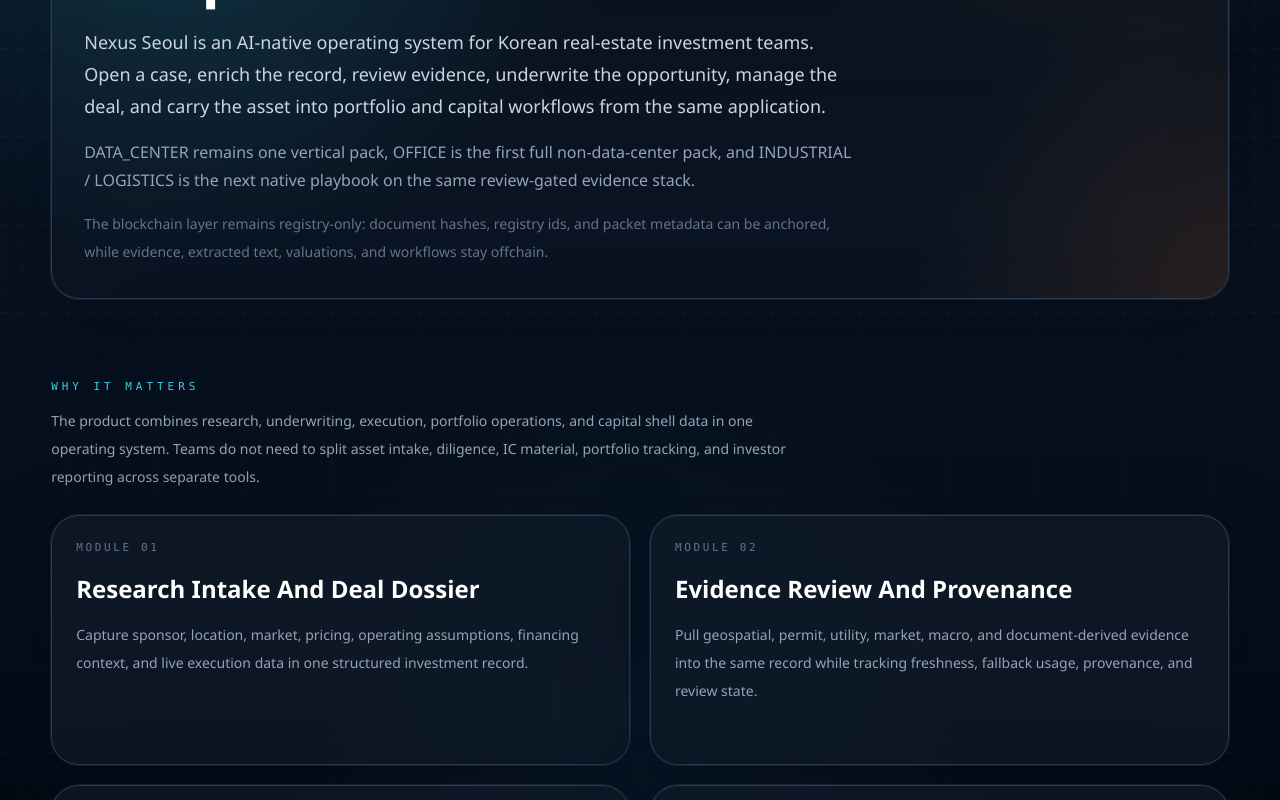
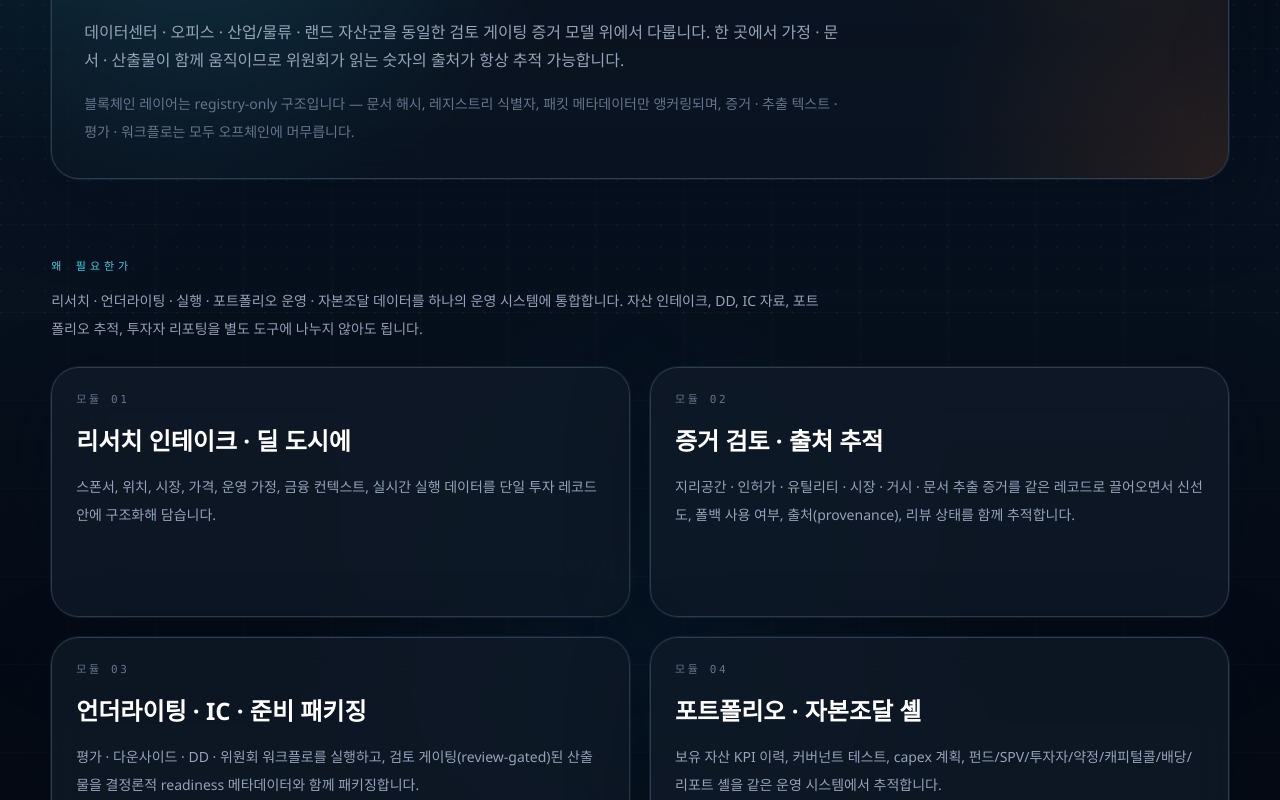
Before and after one commit to pppaal/datacenter-quant-tokenization, a Next.js app in the folder apps/web/: page /product in a window 1280 px wide. Shown: the part 480-1280 px from the top of the page. Built offline with nearby package versions, Linux system fonts and the light colour scheme.

Commit message:
Translate /product page to Korean + drop internal enum leak
Hero, 4 module cards, '왜 필요한가' section now in Korean.
Removed DATA_CENTER / OFFICE / INDUSTRIAL_LOGISTICS internal Prisma
enum names from the asset-class paragraph.

```diff
--- a/apps/web/app/product/page.tsx
+++ b/apps/web/app/product/page.tsx
@@ -4,20 +4,20 @@ import { Card } from '@/components/ui/card';
 
 const sections = [
   {
-    title: 'Research Intake And Deal Dossier',
-    body: 'Capture sponsor, location, market, pricing, operating assumptions, financing context, and live execution data in one structured investment record.'
+    title: '리서치 인테이크 · 딜 도시에',
+    body: '스폰서, 위치, 시장, 가격, 운영 가정, 금융 컨텍스트, 실시간 실행 데이터를 단일 투자 레코드 안에 구조화해 담습니다.'
   },
   {
-    title: 'Evidence Review And Provenance',
-    body: 'Pull geospatial, permit, utility, market, macro, and document-derived evidence into the same record while tracking freshness, fallback usage, provenance, and review state.'
+    title: '증거 검토 · 출처 추적',
+    body: '지리공간 · 인허가 · 유틸리티 · 시장 · 거시 · 문서 추출 증거를 같은 레코드로 끌어오면서 신선도, 폴백 사용 여부, 출처(provenance), 리뷰 상태를 함께 추적합니다.'
   },
   {
-    title: 'Underwriting, IC, And Readiness',
-    body: 'Run valuation, downside, diligence, and committee workflows, then package review-gated outputs with deterministic readiness metadata.'
+    title: '언더라이팅 · IC · 준비 패키징',
+    body: '평가 · 다운사이드 · DD · 위원회 워크플로를 실행하고, 검토 게이팅(review-gated)된 산출물을 결정론적 readiness 메타데이터와 함께 패키징합니다.'
   },
   {
-    title: 'Portfolio And Capital Shell',
-    body: 'Track held-asset KPI history, covenant tests, capex plans, vehicles, investors, commitments, calls, distributions, and reporting shells in the same operating system.'
+    title: '포트폴리오 · 자본조달 셸',
+    body: '보유 자산 KPI 이력, 커버넌트 테스트, capex 계획, 펀드/SPV/투자자/약정/캐피털콜/배당/리포트 셸을 같은 운영 시스템에서 추적합니다.'
   }
 ];
 
@@ -29,47 +29,45 @@ export default function ProductOverviewPage() {
       <section className="app-shell py-10">
         <div className="surface hero-mesh">
           <div className="flex flex-wrap items-center gap-3">
-            <Badge tone="good">Product Overview</Badge>
-            <Badge>Korea Real Estate Investment-Firm OS</Badge>
+            <Badge tone="good">제품 개요</Badge>
+            <Badge>한국 부동산 운용사 OS</Badge>
           </div>
           <h1 className="mt-5 max-w-5xl text-5xl font-semibold leading-[0.95] tracking-[-0.05em] text-white md:text-6xl">
-            Operate Korean real-estate investments
+            리서치 · 언더라이팅 · 포트폴리오를
             <br />
-            through one research, underwriting, and portfolio workflow.
+            한 워크플로 안에서.
           </h1>
           <p className="mt-6 max-w-3xl text-lg leading-8 text-slate-300">
-            Nexus Seoul is an AI-native operating system for Korean real-estate investment teams.
-            Open a case, enrich the record, review evidence, underwrite the opportunity, manage the
-            deal, and carry the asset into portfolio and capital workflows from the same
-            application.
+            Nexus Seoul은 한국 부동산 투자팀을 위한 AI 네이티브 운영 시스템입니다. 투자 건을 열고,
+            레코드를 보강하고, 증거를 검토하고, 언더라이팅하고, 딜을 실행하고, 포트폴리오 ·
+            자본조달 워크플로까지 같은 애플리케이션에서 처리합니다.
           </p>
           <p className="mt-4 max-w-3xl text-base leading-7 text-slate-400">
-            DATA_CENTER remains one vertical pack, OFFICE is the first full non-data-center pack,
-            and INDUSTRIAL / LOGISTICS is the next native playbook on the same review-gated evidence
-            stack.
+            데이터센터 · 오피스 · 산업/물류 · 랜드 자산군을 동일한 검토 게이팅 증거 모델 위에서
+            다룹니다. 한 곳에서 가정 · 문서 · 산출물이 함께 움직이므로 위원회가 읽는 숫자의 출처가
+            항상 추적 가능합니다.
           </p>
           <p className="mt-4 max-w-3xl text-sm leading-7 text-slate-500">
-            The blockchain layer remains registry-only: document hashes, registry ids, and packet
-            metadata can be anchored, while evidence, extracted text, valuations, and workflows stay
-            offchain.
+            블록체인 레이어는 registry-only 구조입니다 — 문서 해시, 레지스트리 식별자, 패킷
+            메타데이터만 앵커링되며, 증거 · 추출 텍스트 · 평가 · 워크플로는 모두 오프체인에
+            머무릅니다.
           </p>
         </div>
       </section>
 
       <section className="app-shell py-10">
         <div className="mb-6 max-w-3xl">
-          <div className="eyebrow">Why It Matters</div>
+          <div className="eyebrow">왜 필요한가</div>
           <p className="mt-3 text-sm leading-7 text-slate-400">
-            The product combines research, underwriting, execution, portfolio operations, and
-            capital shell data in one operating system. Teams do not need to split asset intake,
-            diligence, IC material, portfolio tracking, and investor reporting across separate
-            tools.
+            리서치 · 언더라이팅 · 실행 · 포트폴리오 운영 · 자본조달 데이터를 하나의 운영 시스템에
+            통합합니다. 자산 인테이크, DD, IC 자료, 포트폴리오 추적, 투자자 리포팅을 별도 도구에
+            나누지 않아도 됩니다.
           </p>
         </div>
         <div className="grid gap-5 lg:grid-cols-2">
           {sections.map((section, index) => (
             <Card key={section.title} className="min-h-[250px]">
-              <div className="fine-print">Module {String(index + 1).padStart(2, '0')}</div>
+              <div className="fine-print">모듈 {String(index + 1).padStart(2, '0')}</div>
               <h2 className="mt-4 text-2xl font-semibold text-white">{section.title}</h2>
               <p className="mt-4 text-sm leading-7 text-slate-400">{section.body}</p>
             </Card>
```
